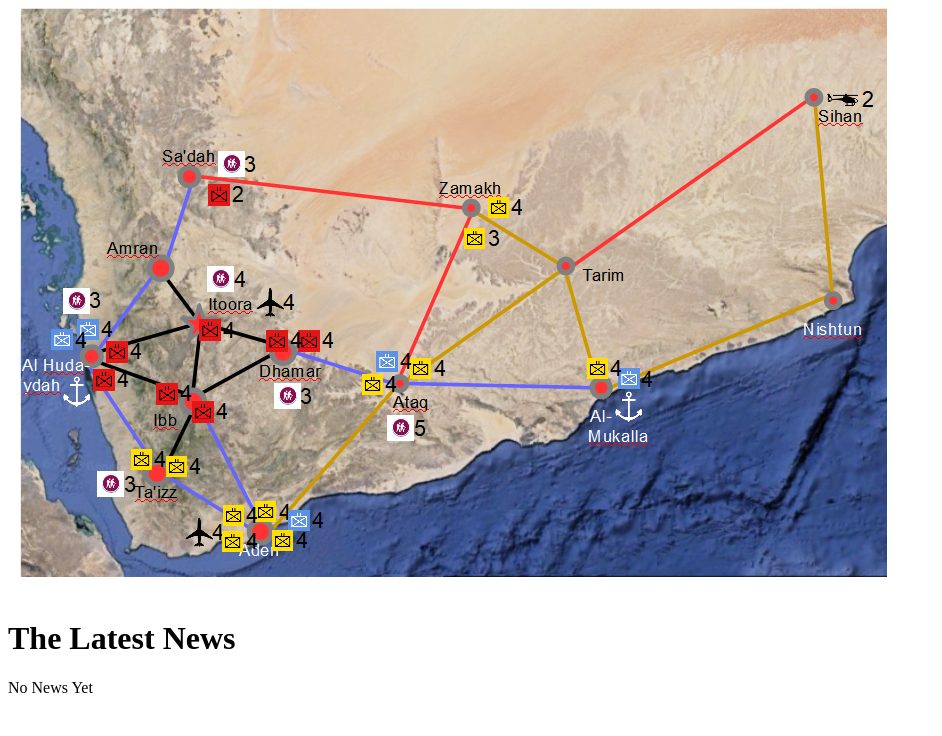
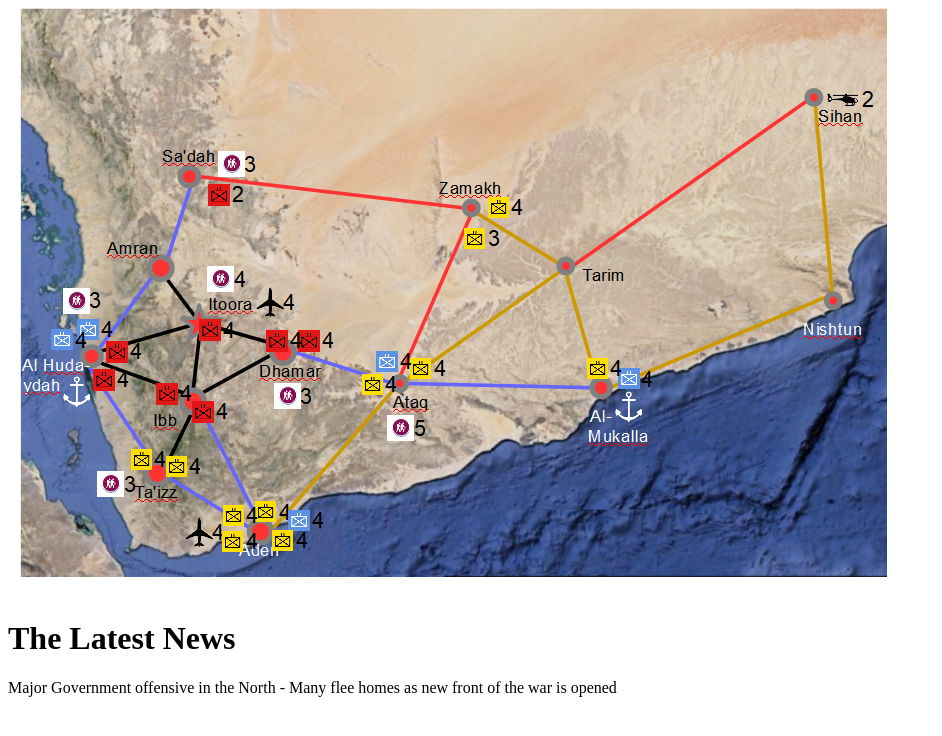
Before and after one commit to tvielott/tvielott.github.io, a plain HTML site: page index.html in a window 1280 px wide. Shown: the whole page, without its empty margins (0-942 px from the left). Drawn offline with Linux system fonts and the light colour scheme.

Commit message:
Update index.html

```diff
--- a/index.html
+++ b/index.html
@@ -4,6 +4,6 @@
 <img src="peace_game_map.png" alt="The Peace Game Situation">
   <br> </br>
 <h1>The Latest News</h1>
-<p>No News Yet</p>
+<p>Major Government offensive in the North - Many flee homes as new front of the war is opened</p>
 </body>
 </html>
```
